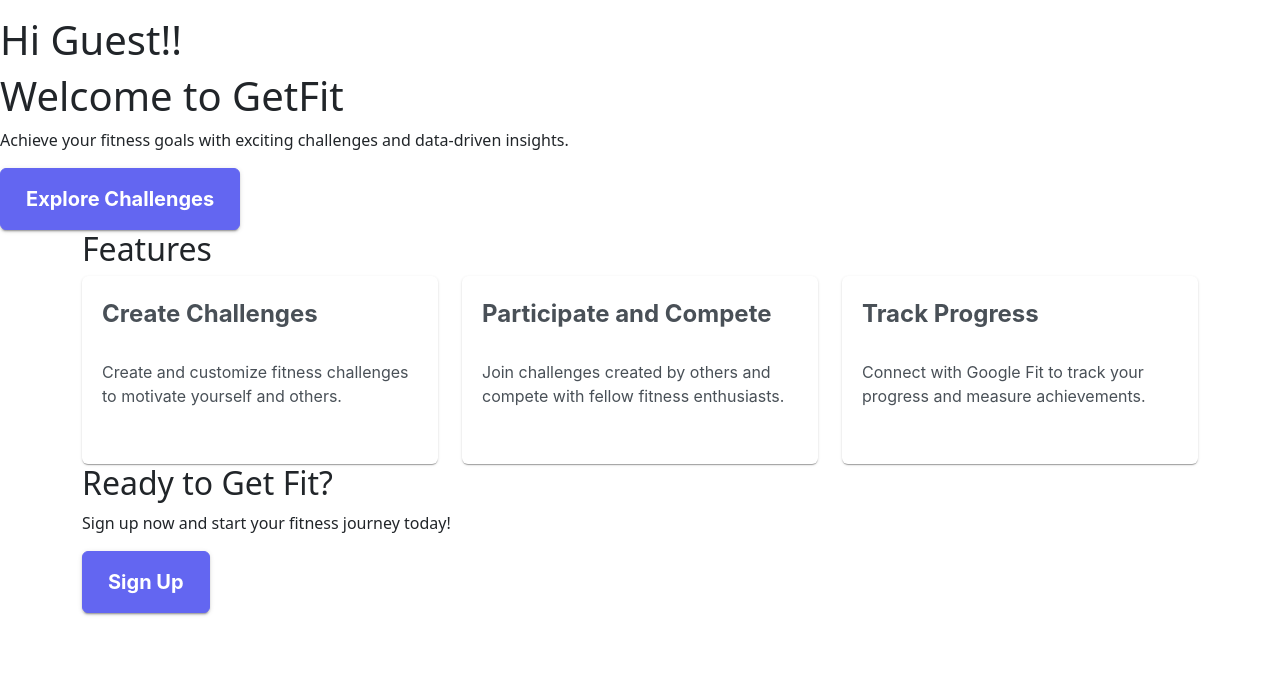
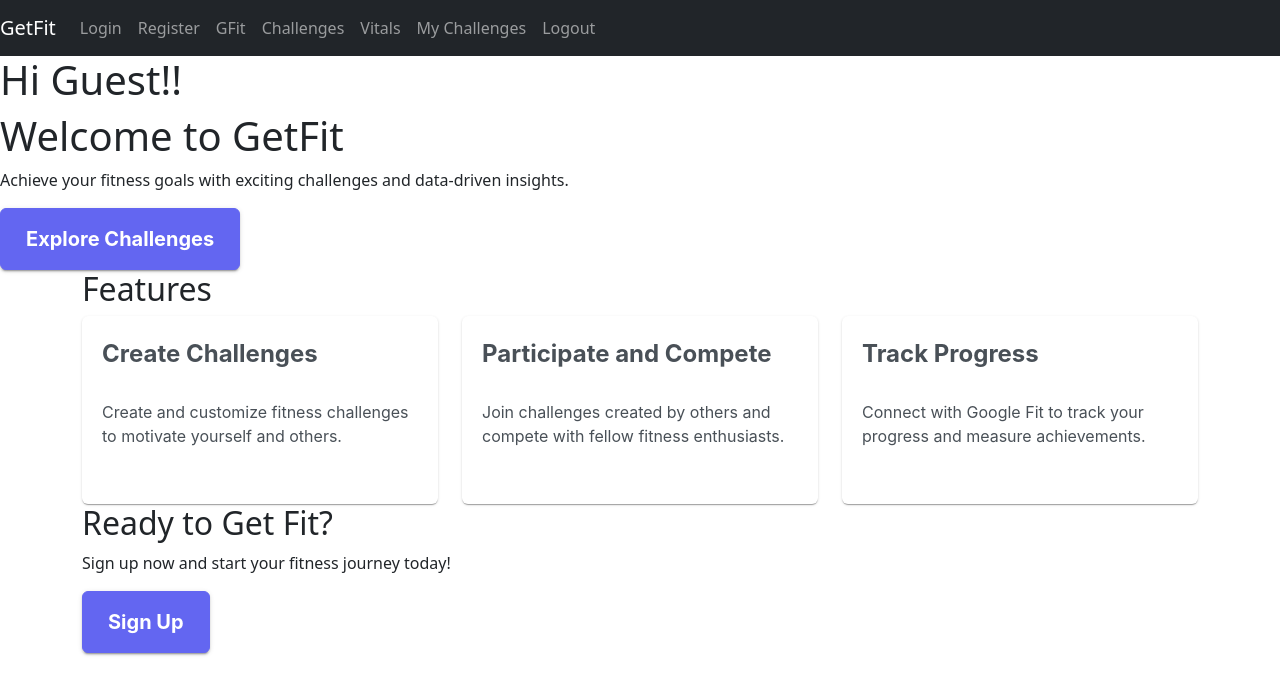
Before and after one commit to HarshithPaladi/GetFit, a React (Vite) app: page / in a window 1280 px wide. Shown: the top 694 px of the page. Built offline with nearby package versions, Linux system fonts and the light colour scheme.

Commit message:
[Fix] Production build issues

```diff
--- a/src/App.jsx
+++ b/src/App.jsx
@@ -1,6 +1,6 @@
 import React from "react";
 import { BrowserRouter as Router, Route, Routes } from "react-router-dom";
-import NavBar from "./components/Navbar";
+import AppNavbar from "./components/Navbar";
 import LoginComponent from "./pages/LoginPage";
 import RegisterComponent from "./pages/RegisterPage";
 import HomePage from "./pages/Homepage";
@@ -14,7 +14,7 @@ import Logout from "./pages/Logout";
 function App() {
 	return (
 		<Router>
-			<NavBar />
+			<AppNavbar />
 			<Routes>
 				<Route path="/" element={<HomePage />} />
 				<Route path="/login" element={<LoginComponent />} />
--- a/src/components/Navbar.jsx
+++ b/src/components/Navbar.jsx
@@ -21,4 +21,4 @@ const AppNavbar = () => {
 	);
 };
 
-export default Navbar;
+export default AppNavbar;
```
